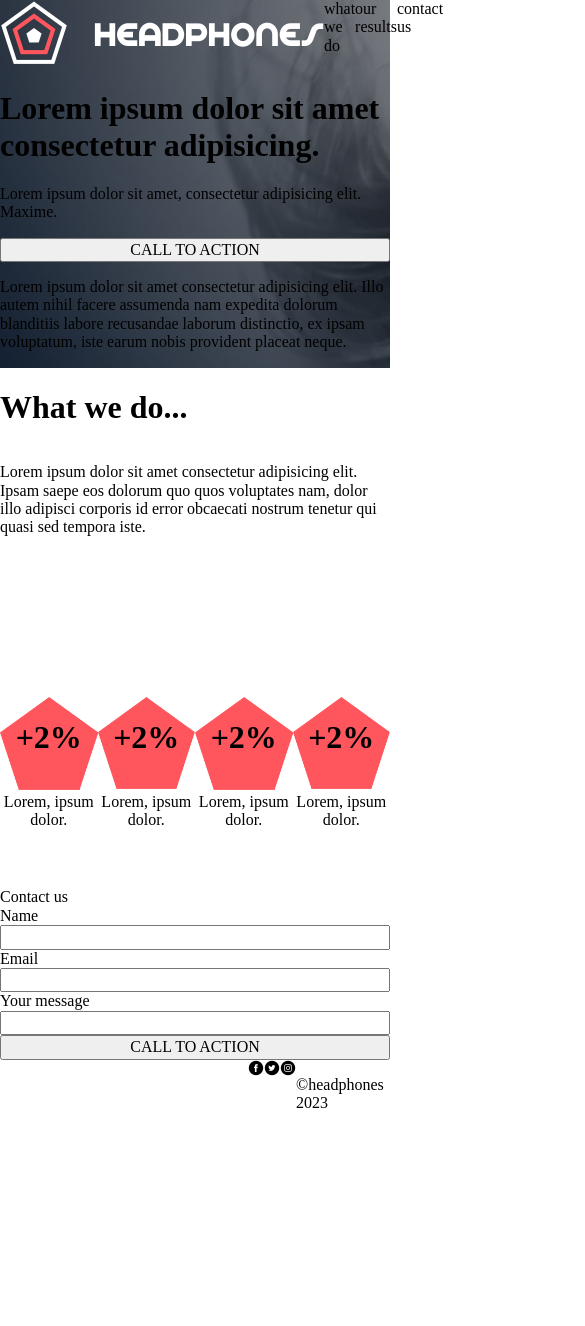
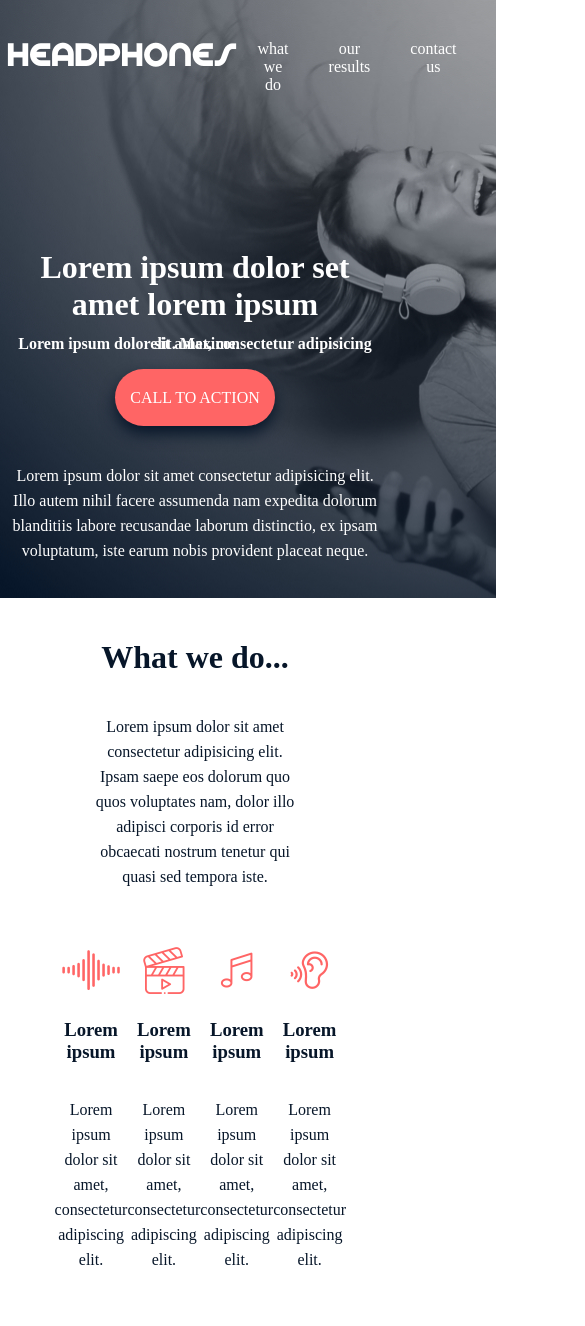
Before and after one commit to conkobar/holbertonschool-headphones, a plain HTML site: page index.html in a window 390 px wide. Shown: the top 1326 px of the page, 585 px wide, since content can reach past the window. Before the commit the page ends 1128 px from the top, so only its background shows below. Drawn offline with Linux system fonts and the light colour scheme; files whose address does not match are found by name.

Commit message:
mostly done; could use some responsiveness

```diff
--- a/index.html
+++ b/index.html
@@ -15,20 +15,20 @@
         <a class="icon" href="#">
           <img src="./images/logo_headphones.png" alt="logo" />
         </a>
-        <div class="burger-patties">
-          <a>what we do</a>
-          <a>our results</a>
-          <a>contact us</a>
-        </div>
+        <nav class="nav">
+          <li class="nav-item">what we do</li>
+          <li class="nav-item">our results</li>
+          <li class="nav-item">contact us</li>
+        </nav>
       </header>
       <div class="hero">
         <div>
-          <h1>Lorem ipsum dolor sit amet consectetur adipisicing.</h1>
-          <p>
+          <h1>Lorem ipsum dolor set amet lorem ipsum</h1>
+          <h4>
             Lorem ipsum dolor sit amet, consectetur adipisicing elit. Maxime.
-          </p>
+          </h4>
         </div>
-        <button>CALL TO ACTION</button>
+        <button class="action-call"><p>CALL TO ACTION</p></button>
         <p>
           Lorem ipsum dolor sit amet consectetur adipisicing elit. Illo autem
           nihil facere assumenda nam expedita dolorum blanditiis labore
@@ -48,31 +48,37 @@
       </div>
       <div class="thingamajigs">
         <div class="soundwave">
-          <div></div>
-          <h3></h3>
-          <p></p>
+          <div class="holberton_school-icon-ic_sound"></div>
+          <h3>Lorem ipsum</h3>
+          <p>Lorem ipsum dolor sit amet, consectetur adipiscing elit.</p>
         </div>
         <div class="movie-clicker">
-          <div></div>
-          <h3></h3>
-          <p></p>
+          <div class="holberton_school-icon-ic_video"></div>
+          <h3>Lorem ipsum</h3>
+          <p>Lorem ipsum dolor sit amet, consectetur adipiscing elit.</p>
         </div>
         <div class="music-note">
-          <div></div>
-          <h3></h3>
-          <p></p>
+          <div class="holberton_school-icon-ic_music"></div>
+          <h3>Lorem ipsum</h3>
+          <p>Lorem ipsum dolor sit amet, consectetur adipiscing elit.</p>
         </div>
         <div class="ear">
-          <div></div>
-          <h3></h3>
-          <p></p>
+          <div class="holberton_school-icon-ic_hearing"></div>
+          <h3>Lorem ipsum</h3>
+          <p>Lorem ipsum dolor sit amet, consectetur adipiscing elit.</p>
         </div>
       </div>
     </div>
     <div class="results">
       <div class="results-speak">
-        <h1></h1>
-        <p></p>
+        <h1>Our results speak for themselves</h1>
+        <p>
+          Lorem ipsum dolor sit amet consectetur adipisicing elit. Sequi rerum
+          in doloremque error praesentium. Doloremque totam hic dolore atque sed
+          itaque non. Ad vel molestiae eaque eius hic, error doloribus dicta
+          sed? Odio eligendi perferendis veniam, ea tempore molestiae aspernatur
+          repellat soluta quasi atque possimus quod laborum expedita, nam illo.
+        </p>
       </div>
       <div class="pentas">
         <div class="pentagon">
@@ -95,24 +101,27 @@
       <div></div>
     </div>
     <div class="contact-us">
-      <h1></h1>
       <form class="contact-form" action="#">
-        <legend class="legend">Contact us</legend>
-        <label for="name">Name</label>
-        <input type="text" />
-        <label for="email">Email</label>
-        <input type="text" />
-        <label for="text">Your message</label>
-        <input type="text" />
+        <legend class="legend"><h2>Contact us</h2></legend>
+        <!-- <label for="name">Name</label> -->
+        <input type="text" placeholder="Name" />
+        <!-- <label for="email">Email</label> -->
+        <input type="text" placeholder="Email" />
+        <!-- <label for="text">Your message</label> -->
+        <input type="text" placeholder="Your message" />
         <input type="submit" value="CALL TO ACTION" />
       </form>
     </div>
     <footer class="footer">
-      <a href=""></a>
-      <div class="socials">
-        <div class="holberton_school-icon-ic_facebook"></div>
-        <div class="holberton_school-icon-ic_twitter"></div>
-        <div class="holberton_school-icon-ic_instagram"></div>
+      <div class="logo-socials">
+        <a href="#">
+          <img src="./images/logo_headphones.png" />
+        </a>
+        <div class="socials">
+          <div class="holberton_school-icon-ic_facebook"></div>
+          <div class="holberton_school-icon-ic_twitter"></div>
+          <div class="holberton_school-icon-ic_instagram"></div>
+        </div>
       </div>
       <p class="copyright">©headphones 2023</p>
     </footer>
--- a/style.css
+++ b/style.css
@@ -4,10 +4,16 @@
 
 :root {
   --color-white: #fff;
+  --color-black: #071629;
+  --color-gray: #979797;
   --header-hover-color: #ff6565;
+  --color-orange: #ff6565;
   --header-hover-opacity: 0.9;
   --header-max-width: 1000px;
-  --default-font: url("./fonts/SourceSansPro-Regular.otf");
+  --default-font: 'Source Sans Pro';
+  --opacity-on-hover: 0.9;
+  --paragraph-line-height: 25px;
+
 }
 
 /* #endregion */
@@ -15,9 +21,18 @@
 /* #region BODY */
 
 body {
-  display:flex;
+  /* display: block; */
+  display: flex;
   flex-direction: column;
   font-family: var(--default-font);
+  max-width: 1000px;
+  margin: auto;
+  align-items: center;
+  color: var(--color-black);
+}
+
+body p {
+  line-height: var(--paragraph-line-height);
 }
 
 /* #endregion */
@@ -25,22 +40,66 @@ body {
 /* #region HEADER */
 
 .header {
-  display:flex;
+  display: flex;
   flex-direction: column;
-  background-image: url("./images/headphones_hero_1.jpg");
+  background-image: url('./images/headphones_hero_1.jpg');
+  padding: 5%;
+  color: var(--color-white);
 }
 
 .header header {
   display: flex;
-}
-
-.header .burger-patties {
-  display: flex;
+  justify-content: space-between;
 }
 
 .header .hero {
   display: flex;
   flex-direction: column;
+  text-align: center;
+  max-width: 65%;
+  align-self: center;
+  margin-top: 20%;
+}
+
+.hero p {
+  margin-top: 10%;
+}
+
+.hero h4 {
+  line-height: 0;
+  margin-bottom: 5%;
+}
+
+.action-call {
+  margin-top: 2%;
+  width: 10em;
+  align-self: center;
+  background-color: var(--color-orange);
+  color: var(--color-white);
+  border: none;
+  padding: 0;
+  border-radius: 100px;
+  box-shadow: 0px 8px 15px var(--color-black);
+  cursor: pointer;
+  font-weight: 500;
+}
+
+.nav {
+  display: flex;
+  margin: 0;
+  padding: 0;
+  text-align: center;
+  list-style: none;
+}
+
+.nav .nav-item {
+  padding: 20px;
+  color: var(--color-white);
+}
+
+.nav .nav-item:hover {
+  color: var(--color-orange);
+  opacity: var(--opacity-on-hover);
 }
 
 /* #endregion */
@@ -50,15 +109,20 @@ body {
 .what-we-do {
   display: flex;
   flex-direction: column;
+  padding: 5%;
+  text-align: center;
 }
 
 .wwd-hero {
   display: flex;
   flex-direction: column;
+  max-width: 60%;
+  align-self: center;
 }
 
 .thingamajigs {
   display: flex;
+  padding: 10%;
 }
 
 .soundwave {
@@ -66,9 +130,19 @@ body {
   flex-direction: column;
 }
 
+.holberton_school-icon-ic_sound {
+  font-size: 61px;
+  color: var(--color-orange);
+}
+
 .movie-clicker {
   display: flex;
   flex-direction: column;
+}
+
+.holberton_school-icon-ic_video {
+  font-size: 61px;
+  color: var(--color-orange);
 }
 
 .music-note {
@@ -76,9 +150,19 @@ body {
   flex-direction: column;
 }
 
+.holberton_school-icon-ic_music {
+  font-size: 61px;
+  color: var(--color-orange);
+}
+
 .ear {
   display: flex;
   flex-direction: column;
+}
+
+.holberton_school-icon-ic_hearing {
+  font-size: 61px;
+  color: var(--color-orange);
 }
 
 /* #endregion */
@@ -88,26 +172,44 @@ body {
 .results {
   display: flex;
   flex-direction: column;
+  background-image: url('./images/headphones_hero_2.jpg');
+  background-size: cover;
+  color: var(--color-white);
+  justify-content: center;
+  padding: 5%;
+  text-align: center;
 }
 
 .results .results-speak {
   display: flex;
   flex-direction: column;
+  align-self: center;
+  max-width: 60%;
 }
 
 .results .pentas {
   display: flex;
   justify-content: space-evenly;
   max-width: 1000px;
+  padding: 5%;
 }
 
 .results .pentagon {
   display: flex;
   flex-direction: column;
-  background-image: url("./images/pentagone.png");
+  background-image: url('./images/pentagone.png');
   background-size: contain;
   background-repeat: no-repeat;
-  text-align: center;
+  padding: 4%;
+}
+
+.pentagon h1 {
+  line-height: 0;
+  margin-top: 40%;
+}
+
+.pentagon p {
+  font-size: x-small;
 }
 
 /* #endregion */
@@ -117,11 +219,44 @@ body {
 .contact-us {
   display: flex;
   flex-direction: column;
+  padding: 5%;
+  max-width: 500px;
+  width: 100%;
+}
+
+.contact-us legend {
+  text-align: center;
 }
 
 .contact-us .contact-form {
   display: flex;
   flex-direction: column;
+  align-items: center;
+}
+
+.contact-form input[type='text'] {
+  border: none;
+  border-bottom: 1px solid var(--color-gray);
+  margin-top: 8%;
+  color: var(--color-black);
+}
+
+.contact-form input[type='submit'] {
+  margin-top: 8%;
+  width: 10em;
+  align-self: center;
+  background-color: var(--color-orange);
+  color: var(--color-white);
+  border: none;
+  padding: 12px;
+  border-radius: 100px;
+  cursor: pointer;
+  font-weight: 500;
+}
+
+.contact-form input::placeholder {
+  color: var(--color-black);
+  opacity: 1; /* for firefox */
 }
 
 /* #endregion */
@@ -130,6 +265,22 @@ body {
 
 .footer {
   display: flex;
+  background-color: var(--color-black);
+  color: var(--color-white);
+  flex-direction: column;
+  max-width: 1000px;
+  width: 100em;
+  justify-content: space-between;
+}
+
+.footer .logo-socials {
+  display: flex;
+  align-items: center;
+  margin: 5%;
+}
+
+.footer .logo-socials img {
+  max-height: 162px;
 }
 
 .socials {
@@ -138,4 +289,16 @@ body {
   justify-content: flex-end;
 }
 
+.socials div {
+  margin: 2%;
+  font-size: xx-large;
+}
+
+.footer p {
+  text-align: center;
+  font-size: small;
+  color: gray;
+  margin-bottom: 3%;
+}
+
 /* #endregion */
```
